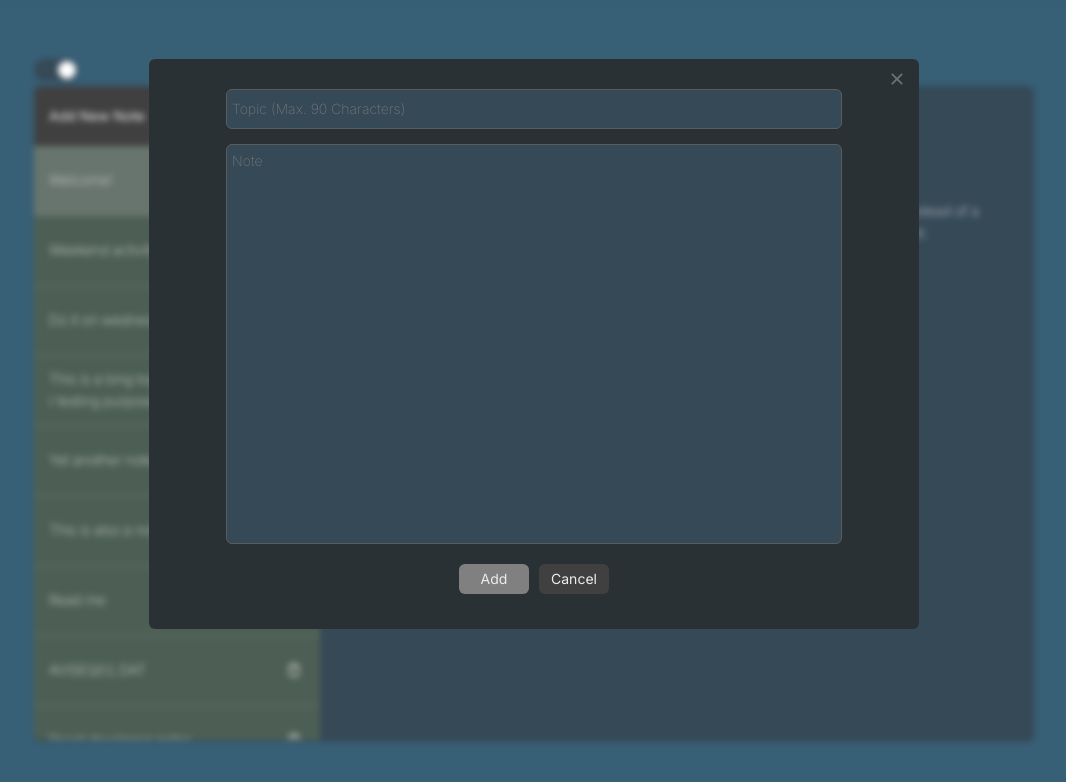
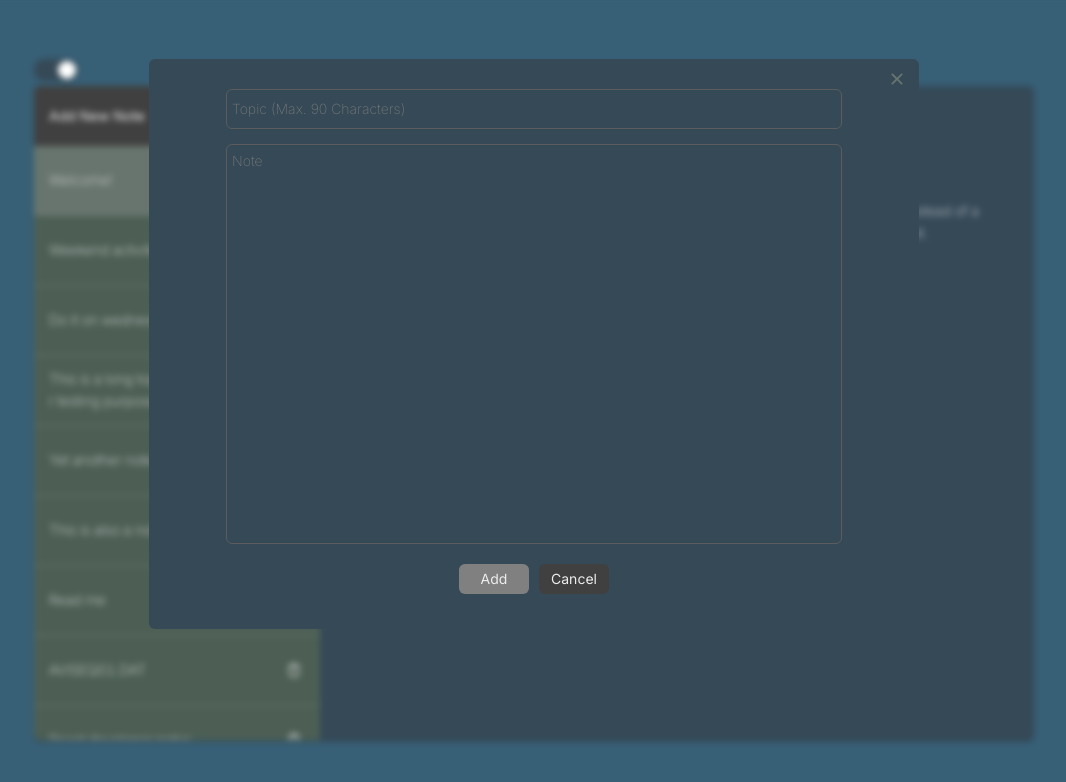
Before and after one commit to hcanatac/note-taking-app, a React (Create React App) app: page / in a window 1280 px wide. Both pictures are taken after a click on the element 395 px from the left and 115 px from the top of the page. Shown: the top 782 px of the page, without its empty margins (106-1172 px from the left). Built offline with nearby package versions, Linux system fonts and the light colour scheme.

Commit message:
new note window color bug fixed

```diff
--- a/package.json
+++ b/package.json
@@ -1,6 +1,6 @@
 {
   "name": "NoteApp",
-  "version": "0.1.2",
+  "version": "0.1.3",
   "homepage": "/notes",
   "private": true,
   "dependencies": {
--- a/src/components/New.jsx
+++ b/src/components/New.jsx
@@ -35,15 +35,23 @@ export default function New(data) {
       cancelNew()
     },[data.data])
 
+
+
+    const background = data.darkMode?{backgroundColor:'#354957'}:{backgroundColor:'#f2f9f1'}
+    const backgroundBack = data.darkMode?{backgroundColor:'#354957'}:{backgroundColor:'#c9c6c6'}
+    const fontColor = data.darkMode?{color:"#ececec"}:{color:"black"}
+
+
+
   return (
     <>
 
-      <div className='newNote' style={data.value?{display:"none"}:{display:"flex"}}>
+      <div className='newNote' style={data.value?{display:"none"}:{...backgroundBack,display:"flex"}}>
 
         <IoIosClose className='newCloseButton' onClick={cancelNew}/>
 
-        <input type="text" placeholder='Topic (Max. 90 Characters)' className='newNoteTopic' name='newNoteTopic' onChange={handleOnChange} value={topic} maxLength={90}/>
-        <textarea rows="99" type="text" placeholder='Note' className='newNoteBody' name='newNoteBody' onChange={handleOnChange} value={note}/>
+        <input type="text" placeholder='Topic (Max. 90 Characters)' className='newNoteTopic' name='newNoteTopic' onChange={handleOnChange} value={topic} maxLength={90} style={{...background,...fontColor}}/>
+        <textarea rows="99" type="text" placeholder='Note' className='newNoteBody' name='newNoteBody' onChange={handleOnChange} value={note} style={{...background,...fontColor}}/>
 
         <div>
           <button className='newAddButton' onClick={saveNewNote} disabled={isEmpty} style={isEmpty?{backgroundColor:'grey',cursor:'default'}:{backgroundColor:'#C65A13'}}>Add</button>
--- a/src/components/Note.jsx
+++ b/src/components/Note.jsx
@@ -40,7 +40,7 @@ export default function Note(data) {
                     {findActiveBody()}
                 </div>
             </div>
-            <div className='noteBody' style={show}>Click "+" icon to add a note.</div>
+            <div className='noteBody' style={{...background,...fontColor,...show}}>Click "+" icon to add a note.</div>
         </>
     );
 }
```
